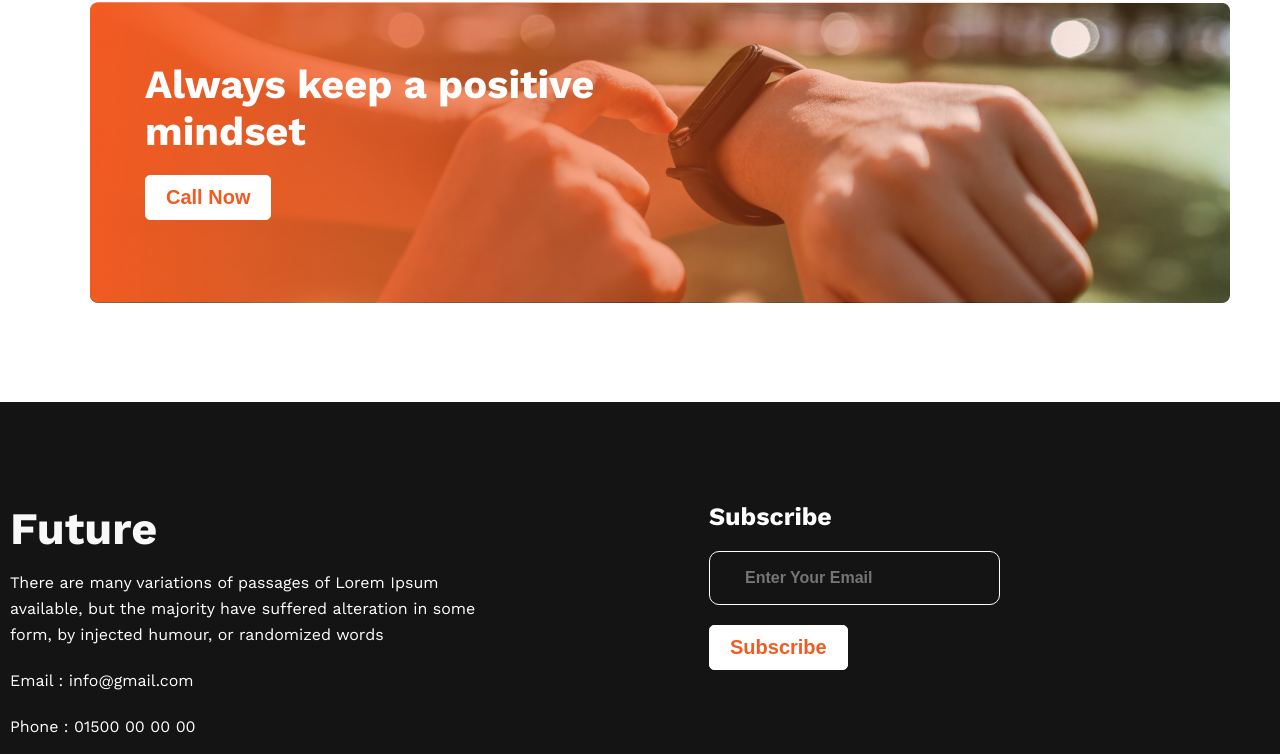
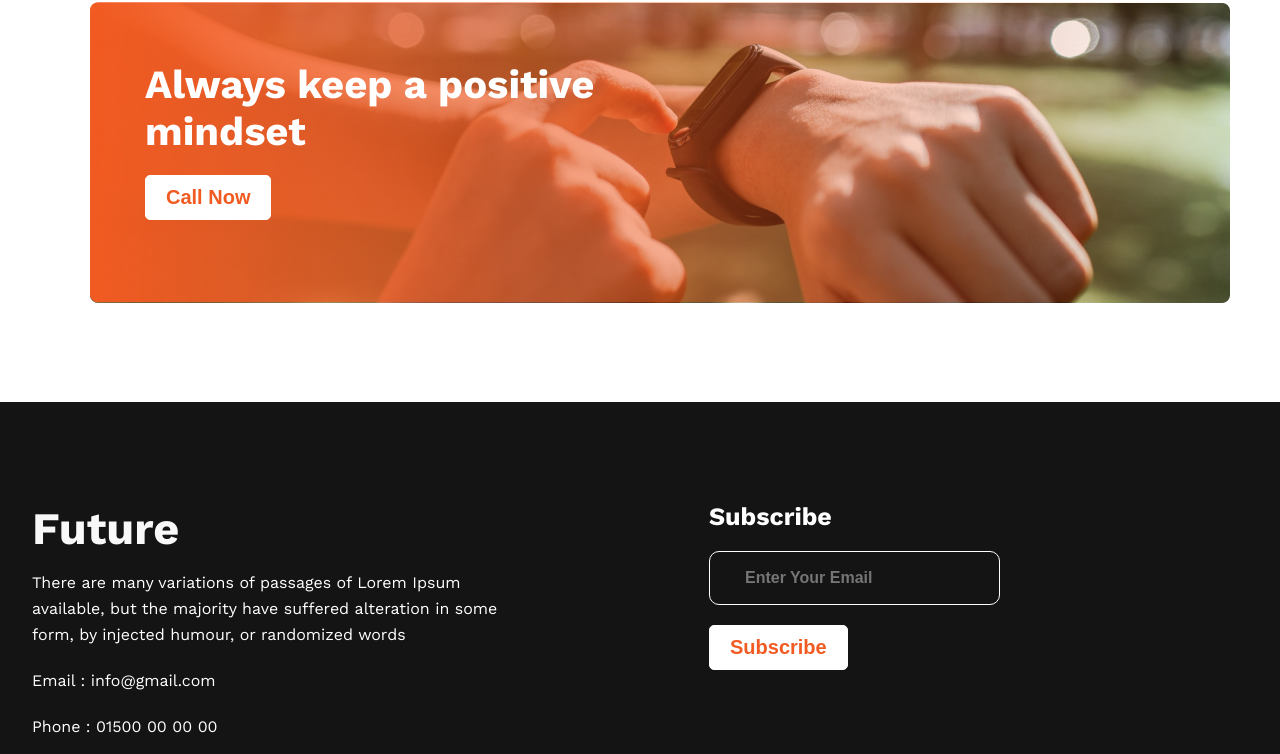
Before and after one commit to gopalbasak1/project-1, a plain HTML site: page index.html in a window 1280 px wide. Shown: the part 2018-2772 px from the top of the page. Drawn offline with nearby package versions, Linux system fonts and the light colour scheme.

Commit message:
edit footer

```diff
--- a/style.css
+++ b/style.css
@@ -225,7 +225,7 @@ body{
 
 .footer-left{
     width:500px;
-    padding-left:10px;
+    padding-left:32px;
 }
 
 .footer-left h4{
```
